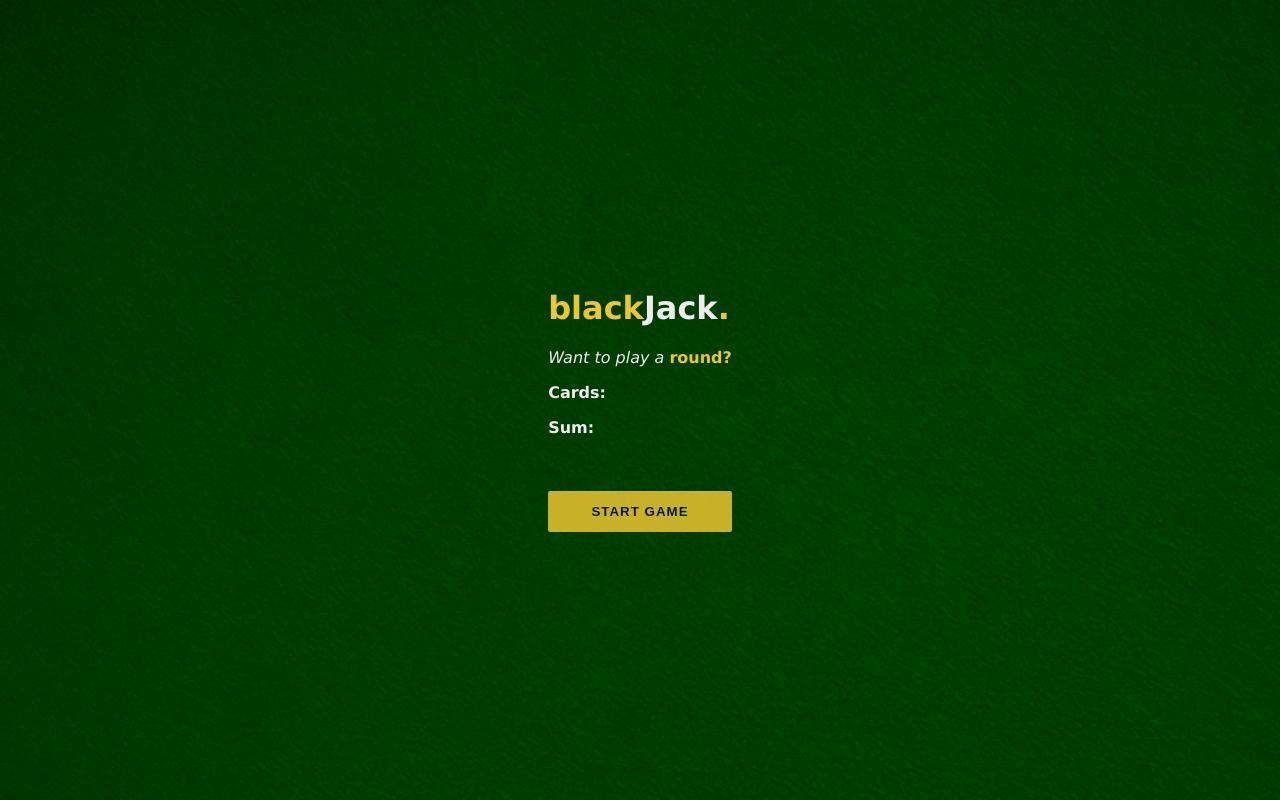
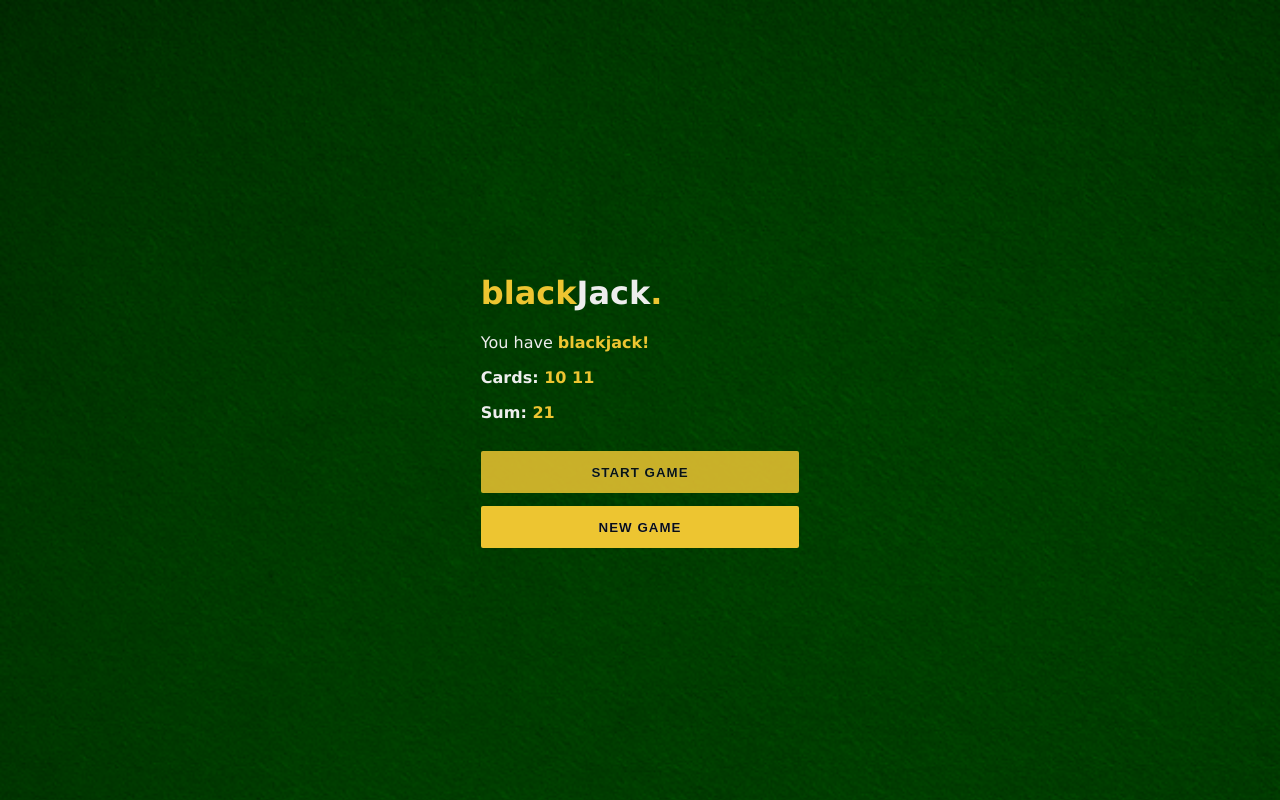
Before and after one commit to bgroyer1/blackjack, a website built with Vite: page index.html in a window 1280 px wide. Both pictures are taken after a click on the button "START GAME". Built offline with nearby package versions, Linux system fonts and the light colour scheme.

Commit message:
added a new game button, added a favicon, created new game function, connected it to the html element. function is currently not doing anything.

```diff
--- a/index.html
+++ b/index.html
@@ -4,6 +4,7 @@
     <meta charset="UTF-8" />
     <meta name="viewport" content="width=device-width, initial-scale=1.0" />
     <link rel="stylesheet" href="./src/style.css" />
+    <link rel="icon" type="image/x-icon" href="./public/favicon.ico">
     <title>blackJack</title>
   </head>
   <body>
@@ -15,16 +16,14 @@
             >.</span
           >
         </h1>
-        <p class="values-el">
-          <span class="italic">Want to play a</span>
+        <p class="message-el">
+          <span class="">Want to play a</span>
           <span class="bold primary-text-color">round?</span>
         </p>
         <p class="text-el" id="cards-el">Cards:</p>
         <p class="text-el" id="sum-el">Sum:</p>
-        <div class="message-div">
-          <p class="text-el" id="message-el"></p>
-        </div>
         <button class="btn" id="start-game-btn">START GAME</button>
+        <button class="btn" id="new-game-btn">NEW GAME</button>
       </div>
     </div>
     <script type="module" src="/src/main.js"></script>
--- a/src/main.js
+++ b/src/main.js
@@ -1,24 +1,38 @@
-let firstCard = 8;
+let firstCard = 10;
 let secondCard = 11;
 let sum = firstCard + secondCard;
 let hasBlackjack = false;
 let isAlive = true;
 let message = ``;
 const startGameBtn = document.querySelector("#start-game-btn");
-const messageEl = document.querySelector('#message-el')
+const messageEl = document.querySelector('.message-el')
+const sumEl = document.querySelector('#sum-el')
+const cardsEl = document.querySelector('#cards-el')
+const newGameBtn = document.querySelector('#new-game-btn')
 
 function startGame() {
+  cardsEl.innerHTML = `Cards: <span class='primary-text-color'>${firstCard} ${secondCard}</span>`
+  sumEl.innerHTML = `Sum: <span class='primary-text-color'>${sum}</span>`;
   if (sum < 21) {
-    message = `Still in the game.`;
+    message = renderMessageHTML(`Still in the`, 'game.')
   } else if (sum === 21) {
     hasBlackjack = true;
-    message = `You have blackjack!`;
+    message = renderMessageHTML('You have', 'blackjack!')
   } else {
-    message = `You're out of the game`;
+    message = renderMessageHTML("You're out of the", 'game.')
     isAlive = false;
   }
+  messageEl.innerHTML = message
 }
 
+function renderMessageHTML(secondary, primary) {
+  return `<p class='message-el'>${secondary} <span class='primary-text-color bold'>${primary}</span></p>`
+}
+
+function newGame() {
+  console.log('clicked')
+}
+
+newGameBtn.addEventListener('click', newGame)
+
 startGameBtn.addEventListener("click", startGame);
-
-console.log(messageEl)
--- a/src/style.css
+++ b/src/style.css
@@ -70,5 +70,5 @@ body {
 }
 
 #message-el {
-
+  font-style: italic;
 }
```
Also changed, not shown: public/favicon.ico (added).
